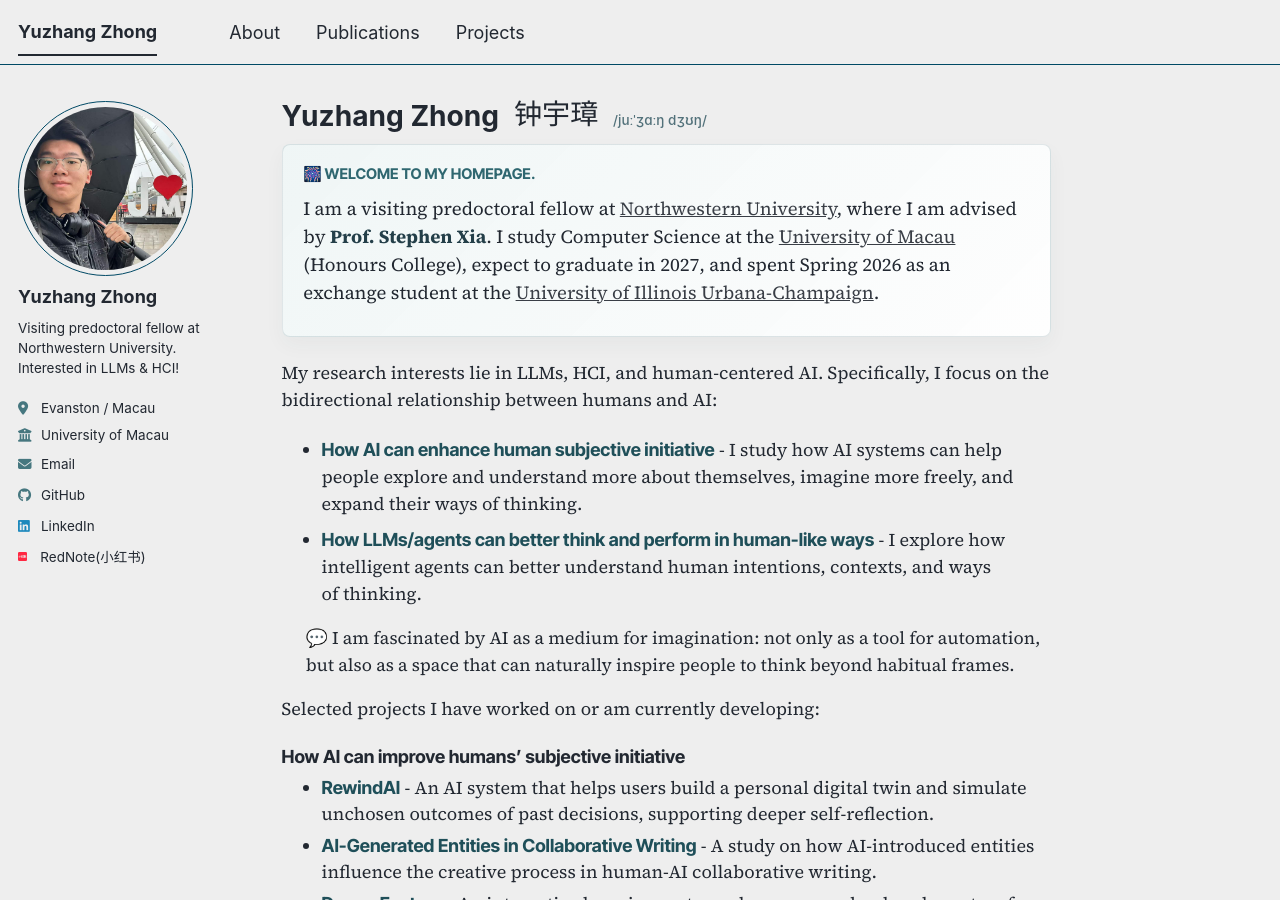
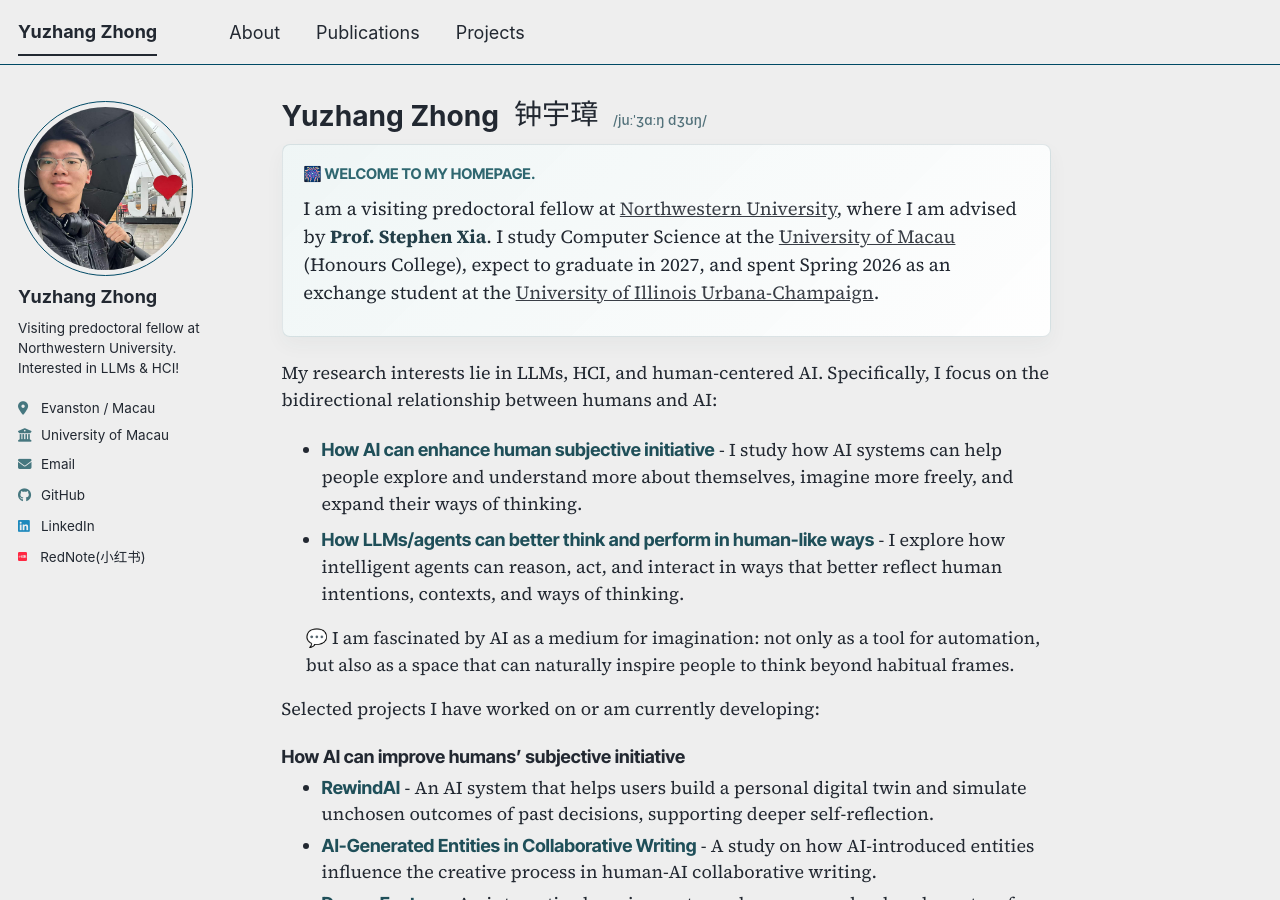
Before and after one commit to yuzhang-zhong/yuzhang-zhong.github.io, a Jekyll site: the page built from _pages/about.md, in a window 1280 px wide and 900 px high. Built offline with Jekyll 4.4.1, drawn with Linux system fonts in a browser that asks for light colours; a style sheet for code colours, icons or effects is not loaded.

Commit message:
Refine agent research direction description

```diff
--- a/_pages/about.md
+++ b/_pages/about.md
@@ -18,7 +18,7 @@ My research interests lie in LLMs, HCI, and human-centered AI. Specifically, I
 focus on the bidirectional relationship between humans and AI:
 
 - <span class="project-name">How AI can enhance human subjective initiative</span> - I study how AI systems can help people explore and understand more about themselves, imagine more freely, and expand their ways of thinking.
-- <span class="project-name">How LLMs/agents can better think and perform in human-like ways</span> - I explore how intelligent agents can better understand human intentions, contexts, and ways of thinking.
+- <span class="project-name">How LLMs/agents can better think and perform in human-like ways</span> - I explore how intelligent agents can reason, act, and interact in ways that better reflect human intentions, contexts, and ways of thinking.
 
 <p class="imagination-note">💬 I am fascinated by AI as a medium for imagination: not only as a tool for automation, but also as a space that can naturally inspire people to think beyond habitual frames.</p>
 
```
